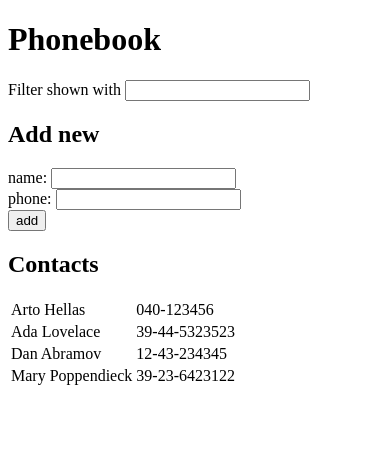
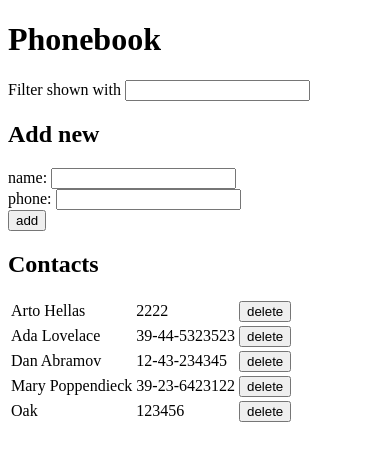
Before and after one commit to AlbertoSSC/FullStackOpen, a React (Vite) app in the folder part02/: page / in a window 390 px wide. Shown: the top 460 px of the page. Built offline with nearby package versions, Linux system fonts and the light colour scheme; data requests are answered from the project's data file.

Commit message:
part02/ 2.17: The Phonebook step12

```diff
--- /dev/null
+++ b/part02/db.json
@@ -0,0 +1,29 @@
+{
+  "persons": [
+    {
+      "name": "Arto Hellas",
+      "phone": "2222",
+      "id": "1"
+    },
+    {
+      "name": "Ada Lovelace",
+      "phone": "39-44-5323523",
+      "id": "2"
+    },
+    {
+      "name": "Dan Abramov",
+      "phone": "12-43-234345",
+      "id": "3"
+    },
+    {
+      "name": "Mary Poppendieck",
+      "phone": "39-23-6423122",
+      "id": "4"
+    },
+    {
+      "id": "44ab",
+      "name": "Oak",
+      "phone": "123456"
+    }
+  ]
+}
--- a/part02/package.json
+++ b/part02/package.json
@@ -7,9 +7,11 @@
     "dev": "vite",
     "build": "vite build",
     "lint": "eslint . --ext js,jsx --report-unused-disable-directives --max-warnings 0",
-    "preview": "vite preview"
+    "preview": "vite preview",
+    "server": "json-server -p3001 --watch db.json"
   },
   "dependencies": {
+    "axios": "^1.6.7",
     "react": "^18.2.0",
     "react-dom": "^18.2.0"
   },
@@ -21,6 +23,7 @@
     "eslint-plugin-react": "^7.32.2",
     "eslint-plugin-react-hooks": "^4.6.0",
     "eslint-plugin-react-refresh": "^0.4.3",
+    "json-server": "^1.0.0-alpha.23",
     "vite": "^4.4.5"
   }
 }
--- a/part02/src/App.jsx
+++ b/part02/src/App.jsx
@@ -1,18 +1,25 @@
-import { useState } from "react";
+import { useEffect, useState } from "react";
+
 import { FilterList } from "./components/FilterList";
 import { AddNewContactForm } from "./components/AddNewContact";
 import { ContacList } from "./components/ContactList";
+import { Notification } from "./components/Notification";
+
+import contactService from "./services/contact.service";
 
 const App = () => {
-  const [persons, setPersons] = useState([
-    { name: "Arto Hellas", phone: "040-123456", id: 1 },
-    { name: "Ada Lovelace", phone: "39-44-5323523", id: 2 },
-    { name: "Dan Abramov", phone: "12-43-234345", id: 3 },
-    { name: "Mary Poppendieck", phone: "39-23-6423122", id: 4 },
-  ]);
+  const [persons, setPersons] = useState([]);
+  const [showFilteredPersons, setShowFilteredPersons] = useState([]);
+
   const [newName, setNewName] = useState("");
   const [newPhone, setNewPhone] = useState("");
-  const [showFilteredPersons, setShowFilteredPersons] = useState([]);
+
+  const [notificationMessage, setNotificationMessage] = useState(null);
+  const [notificationClass, setNotificationClass] = useState("");
+
+  useEffect(() => {
+    contactService.getContactList().then(setPersons);
+  }, []);
 
   const handleNameInput = (event) => {
     setNewName(event.target.value);
@@ -22,21 +29,81 @@ const App = () => {
     setNewPhone(event.target.value);
   };
 
-  const handleNewName = (event) => {
+  const handleNewContact = (event) => {
     event.preventDefault();
 
-    const nameObject = {
+    const newContact = {
       name: newName,
       phone: newPhone,
     };
 
     for (const person of persons) {
-      if (person.name === nameObject.name) {
-        return alert(`// ${nameObject.name} // is already added to phonebook`);
+      if (person.name === newContact.name) {
+        if (
+          window.confirm(
+            `${newContact.name} it's already added.
+             Do you want to update the current number ${person.phone}
+             with the new one: ${newContact.phone}`
+          )
+        ) {
+          contactService
+            .updateContact(person.id, newContact)
+            .then(() => {
+              setPersons((prevPersons) =>
+                prevPersons.map((p) => (p.id === person.id ? newContact : p))
+              );
+              setNotificationMessage(`${newName} modified`);
+              setTimeout(() => {
+                setNotificationMessage(null);
+              }, 3000);
+            })
+            .catch((error) => {
+              setNotificationMessage(
+                `Information of ${newName} has already been remove from the server`
+              );
+
+              setNotificationClass("error");
+
+              setTimeout(() => {
+                setNotificationMessage(null);
+                setNotificationClass("");
+              }, 4000);
+
+              setPersons(persons.filter((p) => p.id !== person.id));
+            });
+
+          setNewName("");
+          setNewPhone("");
+        }
+        return;
+      } else if (person.phone === newContact.phone) {
+        return alert(
+          `// ${newContact.phone} // is already added to phonebook,
+           and it's assigned to ${person.name}`
+        );
       }
     }
 
-    setPersons(persons.concat(nameObject));
+    contactService
+      .addContact(newContact)
+      .then((response) =>
+        setPersons((prevPersons) => prevPersons.concat(response))
+      );
+
+    setNotificationMessage(`Added ${newName}`);
+    setTimeout(() => {
+      setNotificationMessage(null);
+    }, 3000);
+
+    setNewName("");
+    setNewPhone("");
+  };
+
+  const handleDeleteContact = (id, name) => {
+    if (window.confirm(`Delete ${name}?`)) {
+      contactService.deleteContact(id);
+      setPersons(persons.filter((person) => person.id !== id));
+    }
   };
 
   const handleFilter = (event) => {
@@ -54,8 +121,14 @@ const App = () => {
       <FilterList handleFilter={handleFilter} />
 
       <h2>Add new</h2>
+      {notificationMessage !== null ? (
+        <Notification
+          message={notificationMessage}
+          notificationClass={notificationClass}
+        />
+      ) : null}
       <AddNewContactForm
-        handleNewName={handleNewName}
+        handleNewContact={handleNewContact}
         newName={newName}
         newPhone={newPhone}
         handleNameInput={handleNameInput}
@@ -63,7 +136,11 @@ const App = () => {
       />
 
       <h2>Contacts</h2>
-      <ContacList persons={persons} showFilteredPersons={showFilteredPersons} />
+      <ContacList
+        persons={persons}
+        showFilteredPersons={showFilteredPersons}
+        handleDeleteContact={handleDeleteContact}
+      />
     </div>
   );
 };
--- a/part02/src/components/AddNewContact.jsx
+++ b/part02/src/components/AddNewContact.jsx
@@ -3,7 +3,7 @@ export const AddNewContactForm = ({
   newPhone,
   handleNameInput,
   handlePhoneInput,
-  handleNewName,
+  handleNewContact,
 }) => {
   return (
     <form>
@@ -14,7 +14,7 @@ export const AddNewContactForm = ({
         phone: <input value={newPhone} onChange={handlePhoneInput} />
       </div>
       <div>
-        <button type="submit" onClick={handleNewName}>
+        <button type="submit" onClick={handleNewContact}>
           add
         </button>
       </div>
--- a/part02/src/components/ContactList.jsx
+++ b/part02/src/components/ContactList.jsx
@@ -1,4 +1,12 @@
-export const ContacList = ({ persons, showFilteredPersons }) => {
+export const ContacList = ({
+  persons,
+  showFilteredPersons,
+  handleDeleteContact,
+}) => {
+  const handleDeleteButton = (id, name) => {
+    handleDeleteContact(id, name);
+  };
+
   return (
     <>
       {showFilteredPersons.length === 0 ? (
@@ -8,6 +16,13 @@ export const ContacList = ({ persons, showFilteredPersons }) => {
               <tr key={person.name}>
                 <td>{person.name}</td>
                 <td>{person.phone}</td>
+                <td>
+                  <button
+                    onClick={() => handleDeleteContact(person.id, person.name)}
+                  >
+                    delete
+                  </button>
+                </td>
               </tr>
             ))}
           </tbody>
@@ -19,6 +34,11 @@ export const ContacList = ({ persons, showFilteredPersons }) => {
               <tr key={person.name}>
                 <td>{person.name}</td>
                 <td>{person.phone}</td>
+                <td>
+                  <button onClick={handleDeleteButton(person.id, person.name)}>
+                    delete
+                  </button>
+                </td>
               </tr>
             ))}
           </tbody>
--- /dev/null
+++ b/part02/src/components/Notification.jsx
@@ -0,0 +1,32 @@
+export const Notification = ({ message, notificationClass }) => {
+  const notificationBorderStyle = {
+    width: "max-content",
+    border: "3px solid green",
+    borderRadius: "8px",
+    marginBottom: "1rem",
+  };
+
+  const legendStyle = {
+    fontWeight: "bold",
+    color: "green",
+    padding: "0 0.5rem",
+  };
+
+  const textStyle = {
+    color: "green",
+  };
+
+  if (notificationClass === "error") {
+    notificationBorderStyle.border = "3px solid red";
+    legendStyle.color = "red";
+    textStyle.color = "red";
+  }
+  return (
+    <div>
+      <fieldset style={notificationBorderStyle}>
+        <legend style={legendStyle}>Notification</legend>
+        <span style={textStyle}>{message}</span>
+      </fieldset>
+    </div>
+  );
+};
--- /dev/null
+++ b/part02/src/services/contact.service.js
@@ -0,0 +1,23 @@
+import axios from "axios";
+
+const getContactList = () => {
+  const request = axios.get("http://localhost:3001/persons");
+  return request.then((response) => response.data);
+};
+
+const addContact = (contact) => {
+  const request = axios.post("http://localhost:3001/persons", contact);
+  return request.then((response) => response.data);
+};
+
+const deleteContact = (id) => {
+  const request = axios.delete(`http://localhost:3001/persons/${id}`);
+  return request;
+};
+
+const updateContact = (id, contact) => {
+  const request = axios.patch(`http://localhost:3001/persons/${id}`, contact);
+  return request.then((response) => response.data);
+};
+
+export default { getContactList, addContact, deleteContact, updateContact };
```
Also changed, not shown: 1 other file (tests, documents, lock files or other folders).
